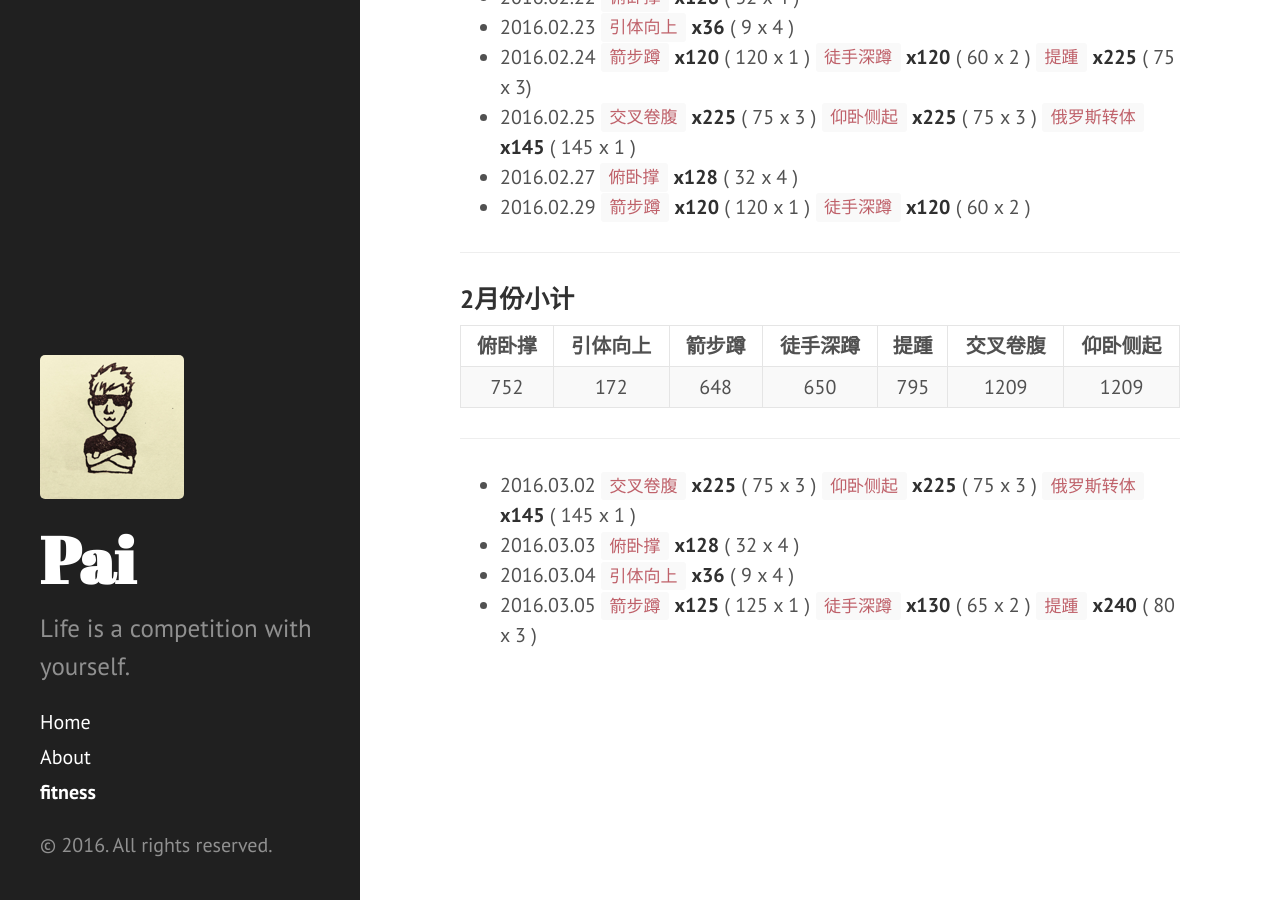
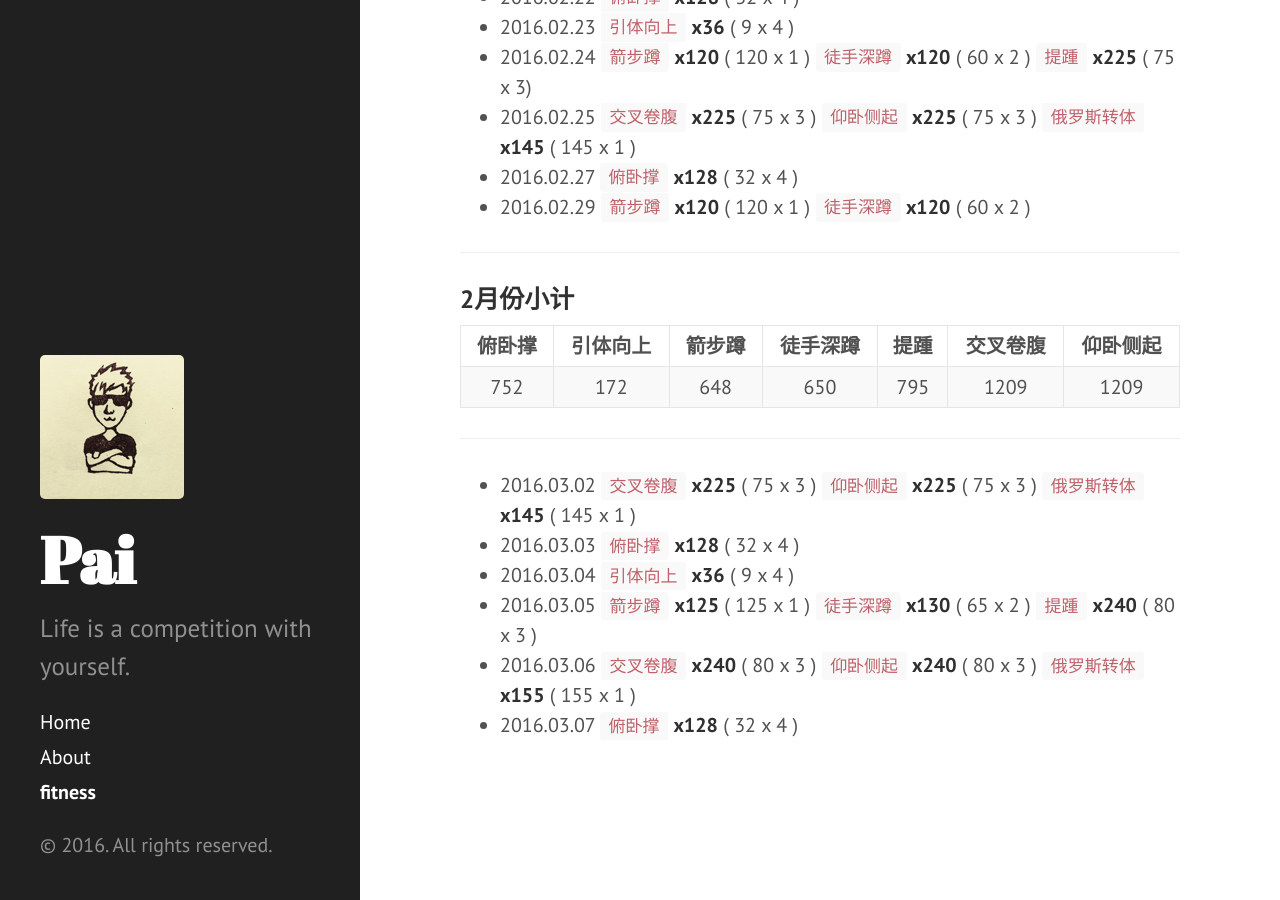
Before and after one commit to dragon8897/dragon8897.github.io, a Jekyll site: the page built from fitness.md, in a window 1280 px wide and 900 px high, scrolled down 2298 px. Built offline with Jekyll 4.4.1, drawn with Linux system fonts in a browser that asks for light colours; Markdown is read by kramdown in place of the engine named in the settings.

Commit message:
add fitness recored.

```diff
--- a/fitness.md
+++ b/fitness.md
@@ -81,3 +81,5 @@ title: fitness
 - 2016.03.03 `俯卧撑` **x128** ( 32 x 4 )
 - 2016.03.04 `引体向上` **x36** ( 9 x 4 )
 - 2016.03.05 `箭步蹲` **x125** ( 125 x 1 ) `徒手深蹲` **x130** ( 65 x 2 ) `提踵` **x240** ( 80 x 3 )
+- 2016.03.06 `交叉卷腹` **x240** ( 80 x 3 ) `仰卧侧起` **x240** ( 80 x 3 ) `俄罗斯转体` **x155** ( 155 x 1 )
+- 2016.03.07 `俯卧撑` **x128** ( 32 x 4 )
```
